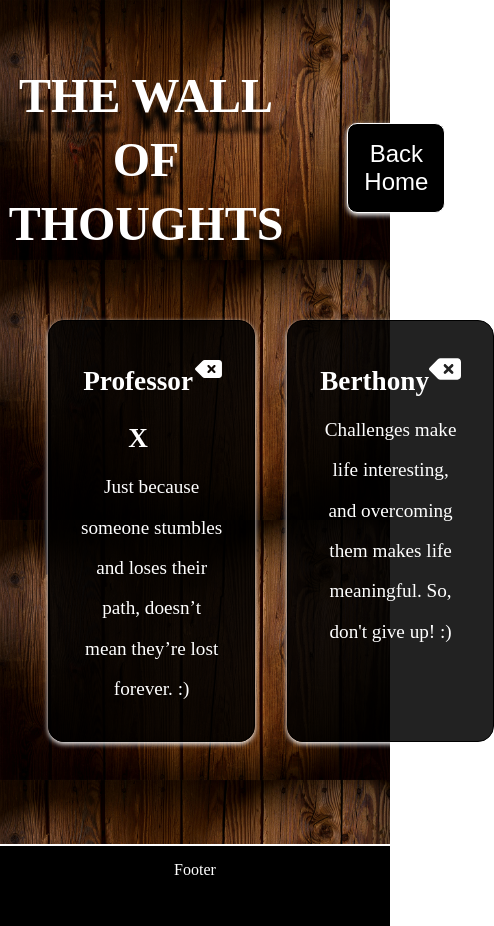
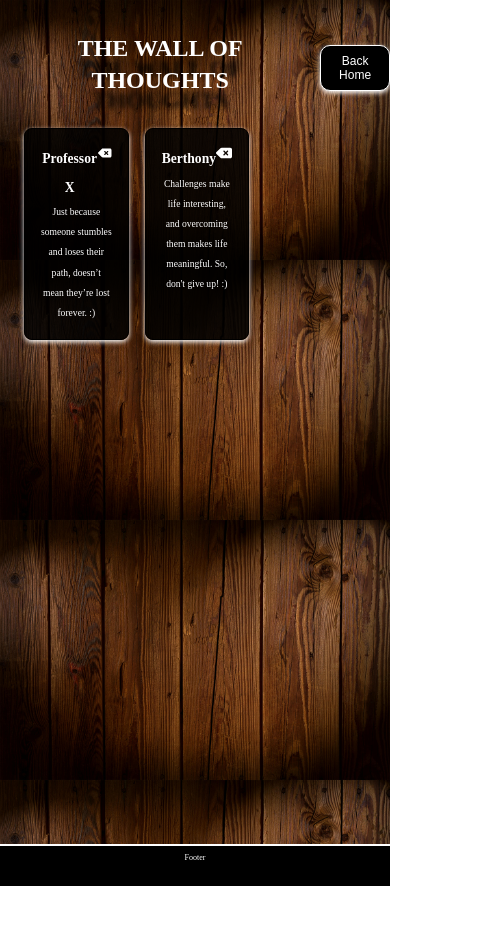
Before and after one commit to BerthonyBeya/Wall-of-thoughts, a React (Create React App) app: page /allThoughts in a window 390 px wide. Shown: the whole page, 494 px wide, since content can reach past the window. After the commit the page ends 886 px from the top, so only its background shows below. Built offline with nearby package versions, Linux system fonts and the light colour scheme.

Commit message:
media query added

```diff
--- a/src/App.css
+++ b/src/App.css
@@ -1,6 +1,37 @@
 * {
   margin: 0;
   padding: 0;
+}
+
+/* MEDIA QUERY MANAGER */
+html {
+  box-sizing: border-box;
+  font-size: 16px;
+}
+@media (max-width: 30em) {
+  html {
+    font-size: 8px;
+  }
+}
+@media (min-width: 30em) and (max-width: 37.5em) {
+  html {
+    font-size: 10px;
+  }
+}
+@media (min-width: 37.5em) and (max-width: 56.25em) {
+  html {
+    font-size: 12px;
+  }
+}
+@media (min-width: 56.25em) and (max-width: 75em) {
+  html {
+    font-size: 14px;
+  }
+}
+@media (min-width: 112.5em) {
+  html {
+    font-size: 18px;
+  }
 }
 
 body {
--- a/src/App.scss
+++ b/src/App.scss
@@ -1,6 +1,62 @@
 * {
   margin: 0;
   padding: 0;
+}
+
+/* MEDIA QUERY MANAGER */
+@mixin respond($breakpoint) {
+  @if $breakpoint == small-phone {
+    @media (max-width: 30em) {
+      // 480px
+      @content;
+    }
+  }
+
+  @if $breakpoint == phone {
+    @media (min-width: 30em) and (max-width: 37.5em) {
+      // 480px -> 600px
+      @content;
+    }
+  }
+  @if $breakpoint == tab-port {
+    @media (min-width: 37.5em) and (max-width: 56.25em) {
+      //600px -> 900px
+      @content;
+    }
+  }
+  @if $breakpoint == tab-land {
+    @media (min-width: 56.25em) and (max-width: 75em) {
+      //900px -> 1200px
+      @content;
+    }
+  }
+  @if $breakpoint == big-desktop {
+    @media (min-width: 112.5em) {
+      //min 1800px
+      @content;
+    }
+  }
+}
+
+html {
+  box-sizing: border-box;
+  font-size: 16px;
+
+  @include respond(small-phone) {
+    font-size: 8px;
+  }
+  @include respond(phone) {
+    font-size: 10px;
+  }
+  @include respond(tab-port) {
+    font-size: 12px;
+  }
+  @include respond(tab-land) {
+    font-size: 14px;
+  }
+  @include respond(big-desktop) {
+    font-size: 18px;
+  }
 }
 
 body {
--- a/src/components/AllThoughts/AllThoughts.scss
+++ b/src/components/AllThoughts/AllThoughts.scss
@@ -8,4 +8,5 @@
   padding-right: 3rem;
   padding-left: 3rem;
   padding-bottom: 3rem;
+
 }
--- a/src/components/Thought/Thought.jsx
+++ b/src/components/Thought/Thought.jsx
@@ -1,17 +1,32 @@
 import { FaDeleteLeft } from "react-icons/fa6";
+import { context } from "../../contextApi/MyContext";
+import { useContext } from "react";
 import "../ThoughtCard/ThoughtCard.css";
 
-const Thought = ({ defaultThoughts }) => {
+const Thought = ({ defaultValues }) => {
+  const { setDefautThought } = useContext(context);
+
+  const deleteHandler = () => {
+    setDefautThought((current) => {
+      const result = current.filter((thought) => {
+        return thought.id !== defaultValues.id;
+      });
+
+      return result;
+    });
+  };
+
   return (
     <>
       <div>
         <div>
-          <h3 className="thought-card__name">{defaultThoughts.personName}</h3>
-          <FaDeleteLeft className="thought-card__logo" />
+          <h3 className="thought-card__name">{defaultValues.personName}</h3>
+          <FaDeleteLeft
+            className="thought-card__logo"
+            onClick={deleteHandler}
+          />
         </div>
-        <p>
-          {defaultThoughts.personThought}
-        </p>
+        <p>{defaultValues.personThought}</p>
       </div>
     </>
   );
--- a/src/components/ThoughtCard/ThoughtCard.jsx
+++ b/src/components/ThoughtCard/ThoughtCard.jsx
@@ -2,7 +2,6 @@ import Thought from "../Thought/Thought";
 import "./ThoughtCard.css";
 import { context } from "../../contextApi/MyContext";
 import { useContext } from "react";
-
 
 const ThoughtCard = () => {
   const { defaultThoughts } = useContext(context);
@@ -10,7 +9,13 @@ const ThoughtCard = () => {
   return (
     <div className="thought-card">
       {defaultThoughts.map((eachThought) => {
-        return <Thought defaultThoughts={eachThought} key={eachThought.id} />;
+        return (
+          <Thought
+            defaultValues={eachThought}
+            key={eachThought.id}
+            id={eachThought.id}
+          />
+        );
       })}
     </div>
   );
```
Also changed, not shown: 1 other file (tests, documents, lock files or other folders).
